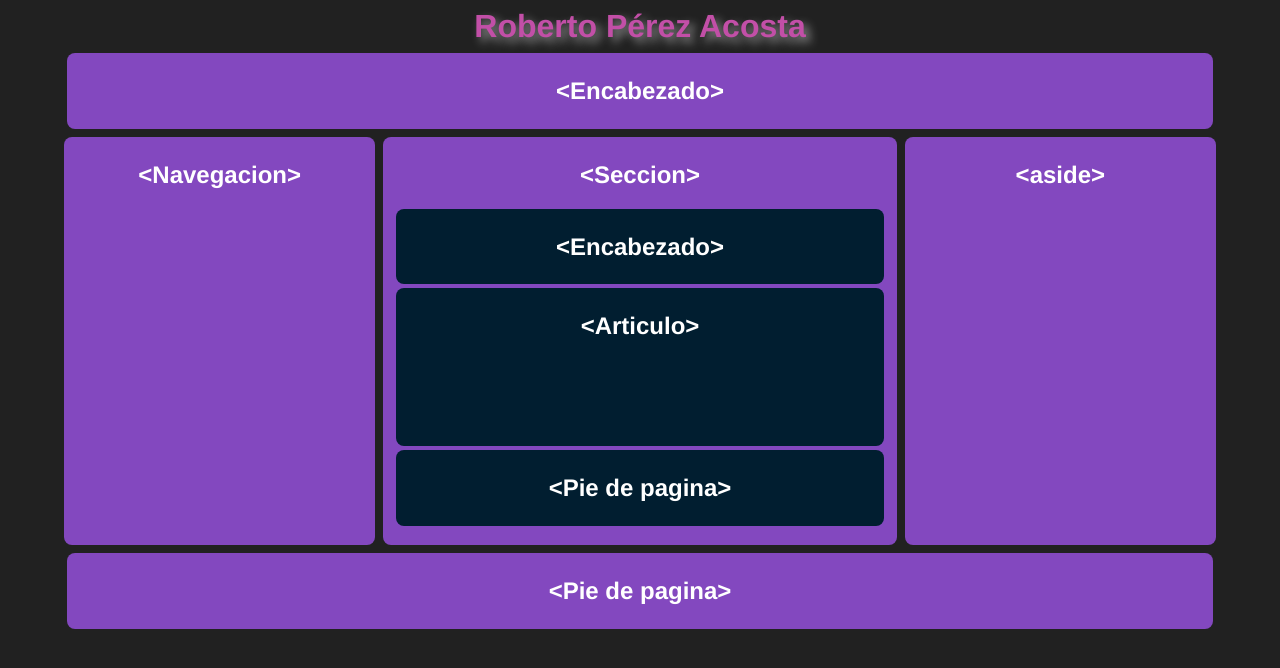
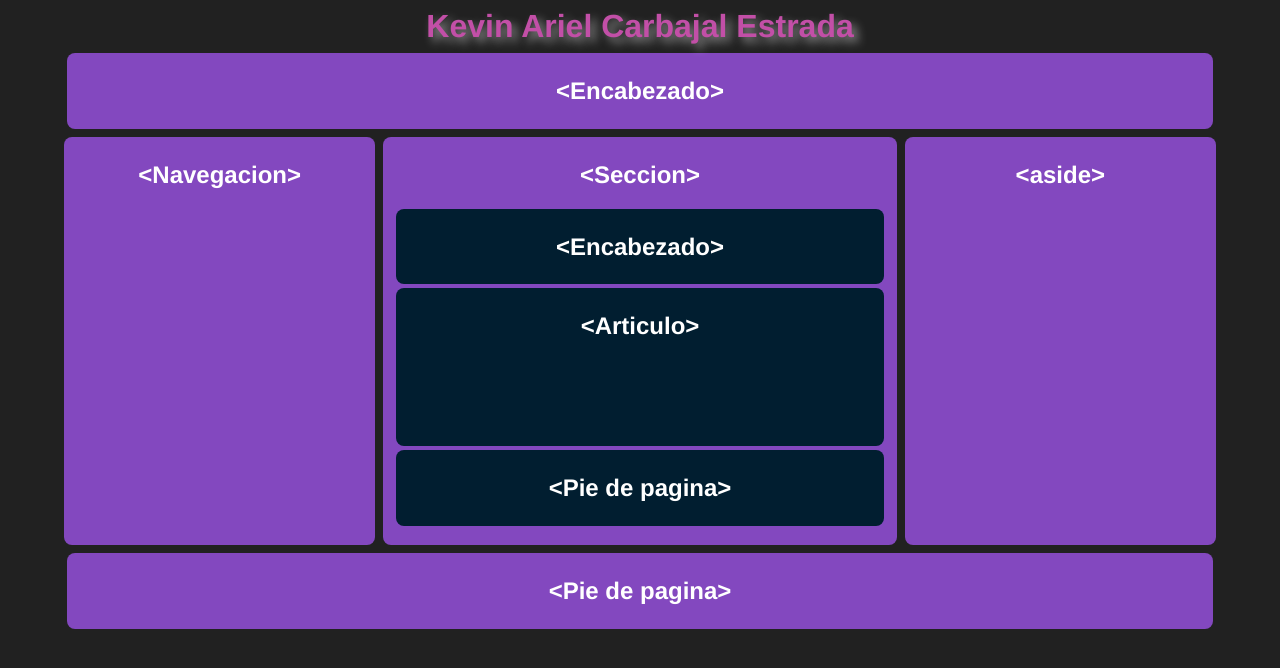
Before and after one commit to Roberto-Perez1084/estructurahtml, a plain HTML site: page index.html in a window 1280 px wide. Drawn offline with Linux system fonts and the light colour scheme.

Commit message:
Update index.html

```diff
--- a/index.html
+++ b/index.html
@@ -7,7 +7,7 @@
     <link rel="stylesheet" href="design.css">
 </head>
 <body>
-    <h1>Roberto Pérez Acosta</h1>
+    <h1>Kevin Ariel Carbajal Estrada</h1>
 	<header><h2>&lt;Encabezado&gt;</h2></header>
 <nav id="navegador"><h2>&lt;Navegacion&gt;</h2></nav>
 <section id="contenedor"><h2>&lt;Seccion&gt;</h2>
```
